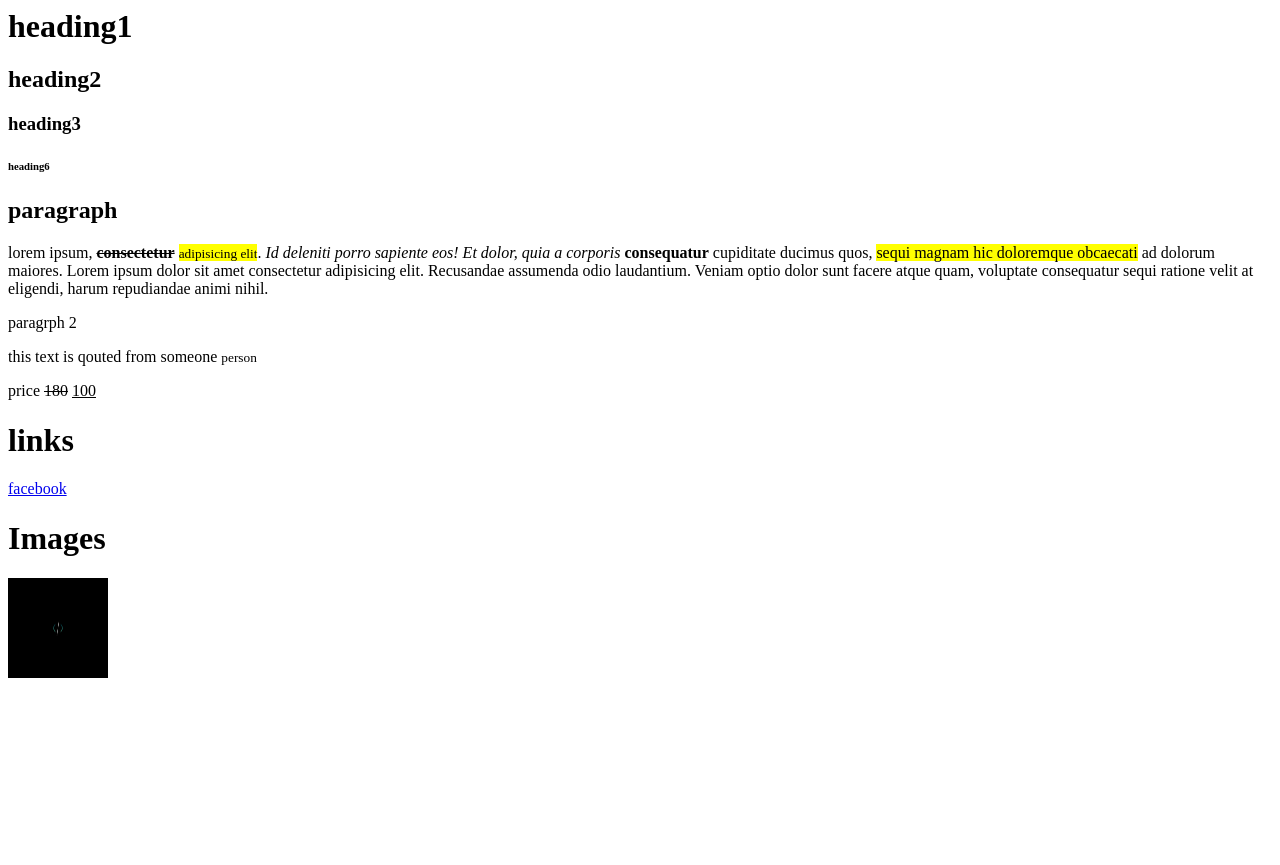
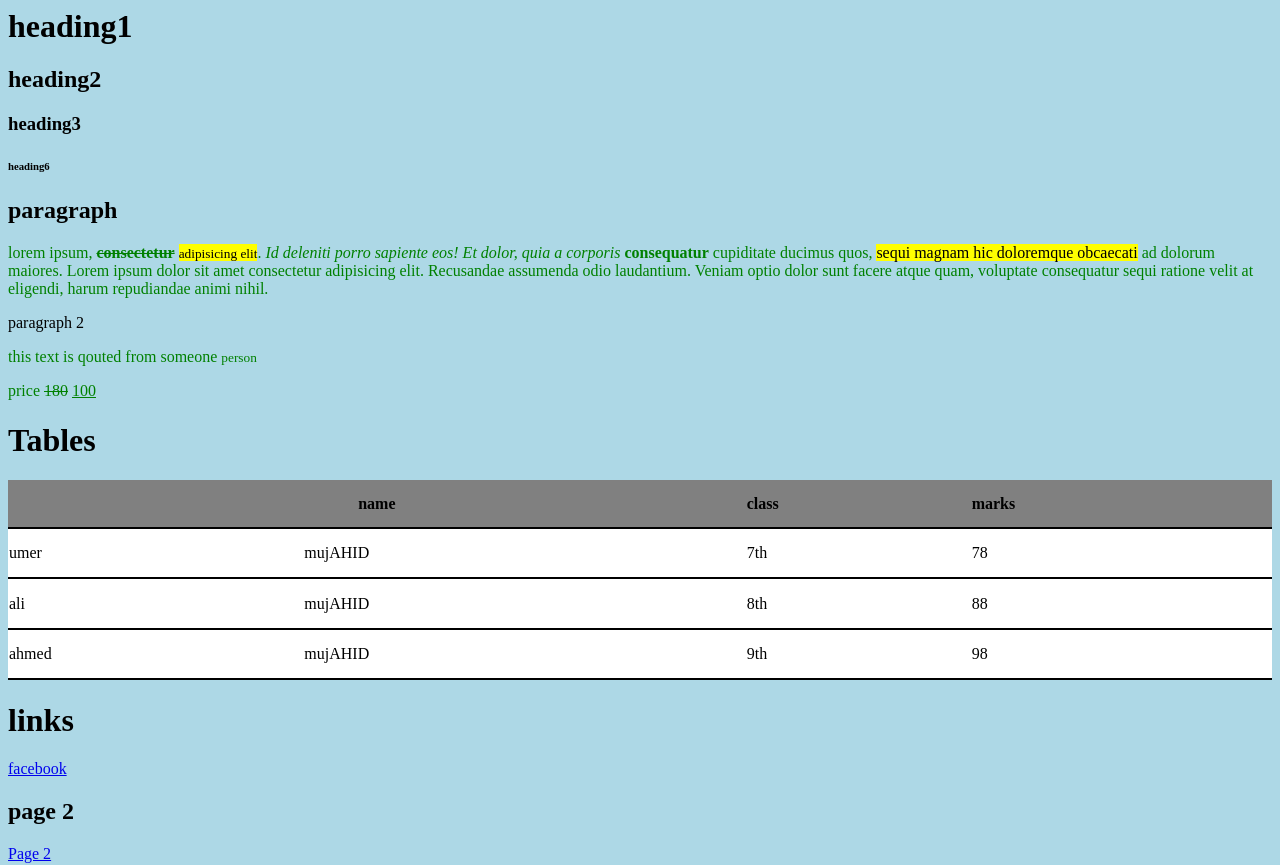
Before and after one commit to ft-umer/class1_1, a plain HTML site: page index.html in a window 1280 px wide. Shown: the top 865 px of the page. Before the commit the page ends 800 px from the top, so only its background shows below. Drawn offline with Linux system fonts and the light colour scheme.

Commit message:
first commit

```diff
--- a/index.html
+++ b/index.html
@@ -1,16 +1,25 @@
 <html>
     <head>
         <title>first class</title>
+        <link rel="stylesheet" href="style.css">
+
     </head>
     <body>
-<H1>heading1</H1>
+        <h1>heading1</h1>
         <h2>heading2</h2>
         <h3>heading3</h3>
         <h6>heading6</h6>
 
         <h2>paragraph</h2>
-<p>lorem ipsum, <b><del>consectetur</del></b> <mark><small>adipisicing elit</small></mark>. <em>Id deleniti porro sapiente eos! Et dolor, quia a corporis</em> <strong>consequatur</strong> cupiditate ducimus quos, <mark>sequi magnam hic doloremque obcaecati</mark> ad dolorum maiores. Lorem ipsum dolor sit amet consectetur adipisicing elit. Recusandae assumenda odio laudantium. Veniam optio dolor sunt facere atque quam, voluptate consequatur sequi ratione velit at eligendi, harum repudiandae animi nihil.</p>
-paragrph 2
+        <p>lorem ipsum, <b><del>consectetur</del></b> <mark><small>adipisicing
+                    elit</small></mark>. <em>Id deleniti porro sapiente eos! Et
+                dolor, quia a corporis</em> <strong>consequatur</strong>
+            cupiditate ducimus quos, <mark>sequi magnam hic doloremque
+                obcaecati</mark> ad dolorum maiores. Lorem ipsum dolor sit amet
+            consectetur adipisicing elit. Recusandae assumenda odio laudantium.
+            Veniam optio dolor sunt facere atque quam, voluptate consequatur
+            sequi ratione velit at eligendi, harum repudiandae animi nihil.</p>
+        paragraph 2
 
         <p>
             this text is qouted from someone <small>person</small>
@@ -19,13 +28,42 @@ this text is qouted from someone <small>person</small>
             price <del>180</del> <ins>100 </ins>
         </p>
 
+        <h1>Tables</h1>
+        <table>
+            <tr>
+                <th colspan="2" style="text-align: center;">name</th>
+                <th>class</th>
+                <th>marks</th>
+            </tr>
+            <tr>
+                <td>umer</td>
+                <td>mujAHID</td>
+                <td>7th</td>
+                <td>78</td>
+            </tr>
+            <tr>
+                <td>ali</td>
+                <td>mujAHID</td>
+                <td>8th</td>
+                <td>88</td>
+            </tr>
+            <tr>
+                <td>ahmed</td>
+                <td>mujAHID</td>
+                <td>9th</td>
+                <td>98</td>
+            </tr>
+
+        </table>
+
         <h1>links</h1>
         <a href="https://www.facebook.com" target="_blank">facebook</a>
+        <h2>page 2</h2>
+        <a href="/page2.html">Page 2</a>
 
         <h1>Images</h1>
 
-<img width="100px" src="/img.png" alt="testing" height="100px" >
-
+        <img width="100px" src="/img.png" alt="testing" height="100px">
 
     </body>
 </html>
--- /dev/null
+++ b/style.css
@@ -0,0 +1,42 @@
+p{
+    color: green;
+}
+
+body{
+    background-color: lightblue;
+
+}
+
+ table,table th,table td{
+
+
+    /* border-top: 1px solid black;
+    border-left: 1px solid black;
+    border-right: 1px solid black;*/
+    border-bottom: 2px solid black;
+
+   border-collapse: collapse;
+}
+table{
+    border-radius: 20px;
+    width: 100%;
+    height: 200px;
+}
+
+table tr{
+    border-bottom: 1px solid black;
+}
+table th{
+    background-color: grey;
+    text-align: left;
+}
+
+table td{
+    background-color: white;
+}
+/*
+div{
+    width: 50%;
+    margin-right: auto;
+    margin-left: auto;
+} */
```
Also changed, not shown: page2.html (added, +13 -0 lines), 1 other file. Lines whose indentation alone changed are shown as unchanged.
